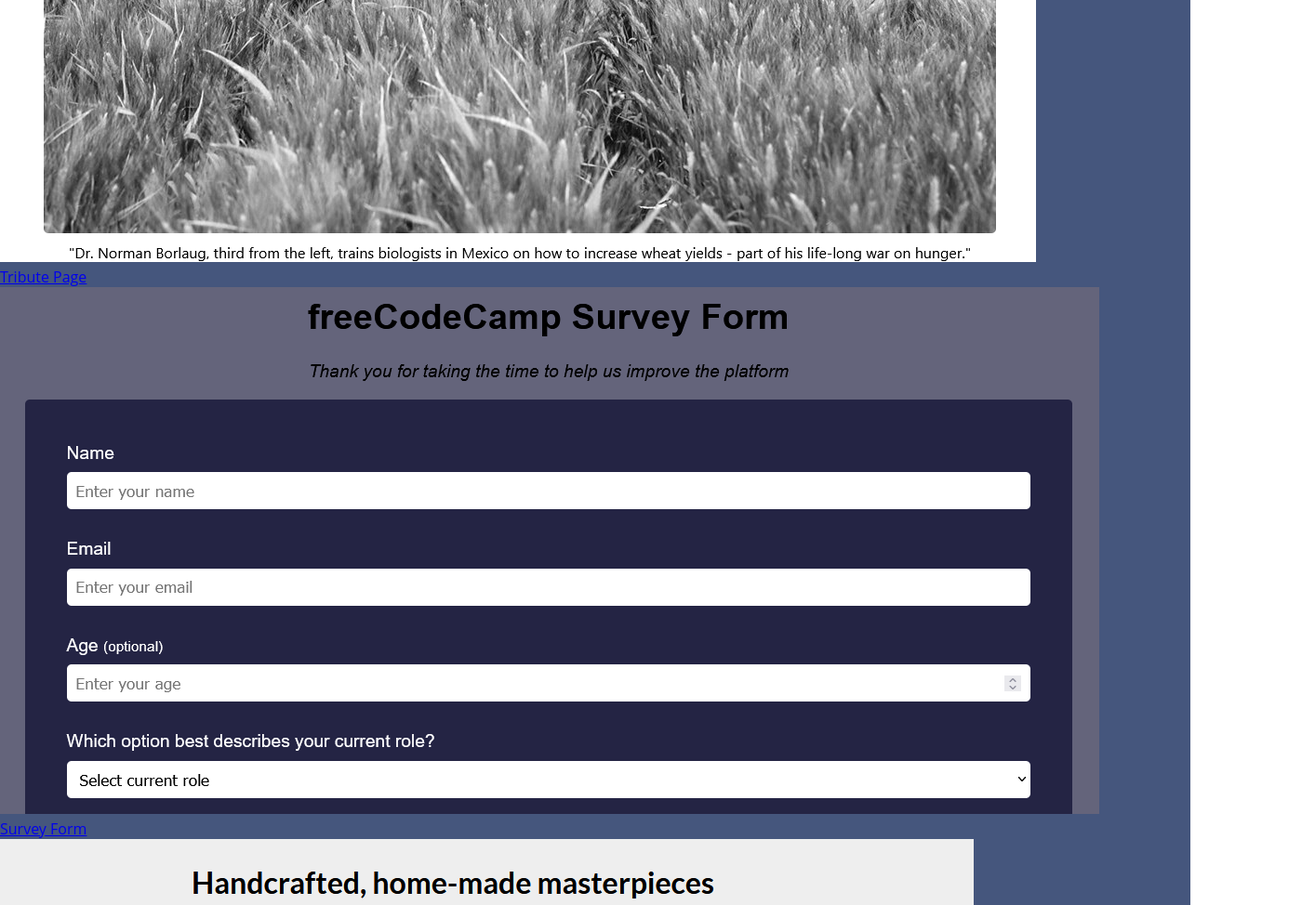
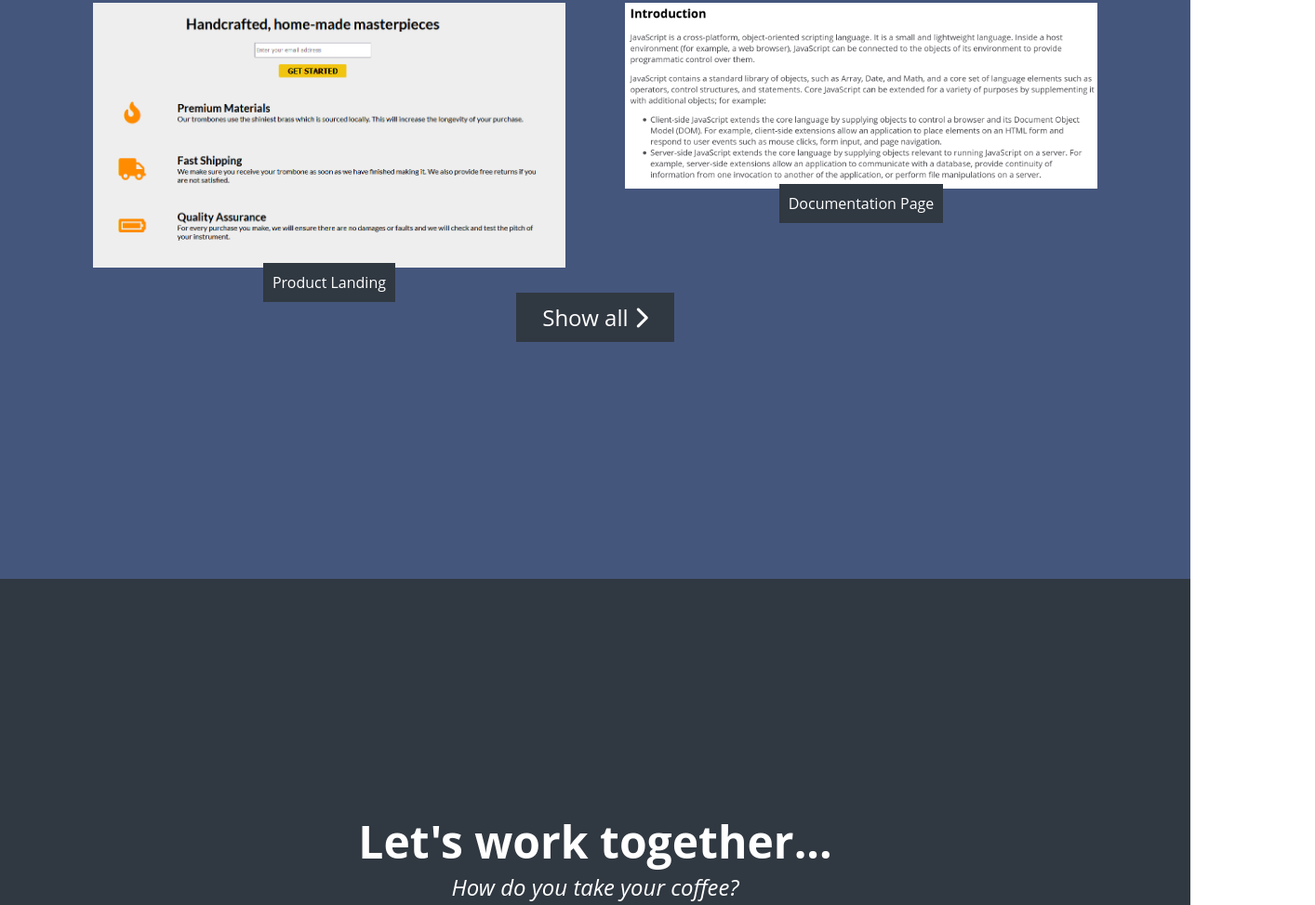
Before and after one commit to jgeng98/fcc-responsive-web-design-personal-portfolio, a plain HTML site: page index.html in a window 1280 px wide. Shown: the part 1377-2351 px from the top of the page at 93% size, 1414 px wide, since content can reach past the window. Drawn offline with Linux system fonts and the light colour scheme.

Commit message:
minor style changes

```diff
--- a/style.css
+++ b/style.css
@@ -59,33 +59,62 @@ body {
 }
 
 #projects {
+  padding: 100px;
   background-color: #45567d;
+  height: 1000px;
+  text-align: center;
 }
 
 #projects h2 {
   text-align: center;
+  margin: 0 auto 0 auto;
+  max-width: 380px;
   color: white;
-  padding: 30px;
-  text-decoration: underline;
-  text-decoration-thickness: 2px;
+  border-bottom: 1px solid white;
+  padding: 3px;
 }
 
-/* #projects-grid {
-  display: flex;
+#projects-grid {
+  display: grid;
+  grid-template-columns: repeat(auto-fit, minmax(320px, 1fr));
+  grid-gap: 4rem;
+  width: 100%;
+  max-width: 1280px;
 }
 
-#project-tile {
-  max-width: 25%;
+.project-img {
+  width: 100%;
+  object-fit: cover;
+  max-height: 100%;
 }
 
-#project-img {
-  max-width: 100%;
-  object-fit: cover;
-} */
+.project-desc a {
+  width: 100%;
+  background-color: #303841;
+  color: white;
+  text-decoration: none;
+  padding: 10px;
+}
+
+#show-all,
+#show-all:visited {
+  background-color: #303841;
+  color: white;
+  text-decoration: none;
+  display: inline-block;
+  padding: 10px;
+  font-size: 1.5em;
+  width: 150px;
+}
+
+#show-all:hover,
+#show-all:active {
+  background-color: #be3144;
+}
 
 #contact {
   background-color: #303841;
-  height: 400px;
+  height: 80vh;
   border-bottom: 3px solid #be3144;
   color: white;
   text-align: center;
@@ -93,7 +122,7 @@ body {
 
 #contact h1 {
   font-size: 3em;
-  padding-top: 100px;
+  padding-top: 250px;
 }
 
 #contact p {
```
